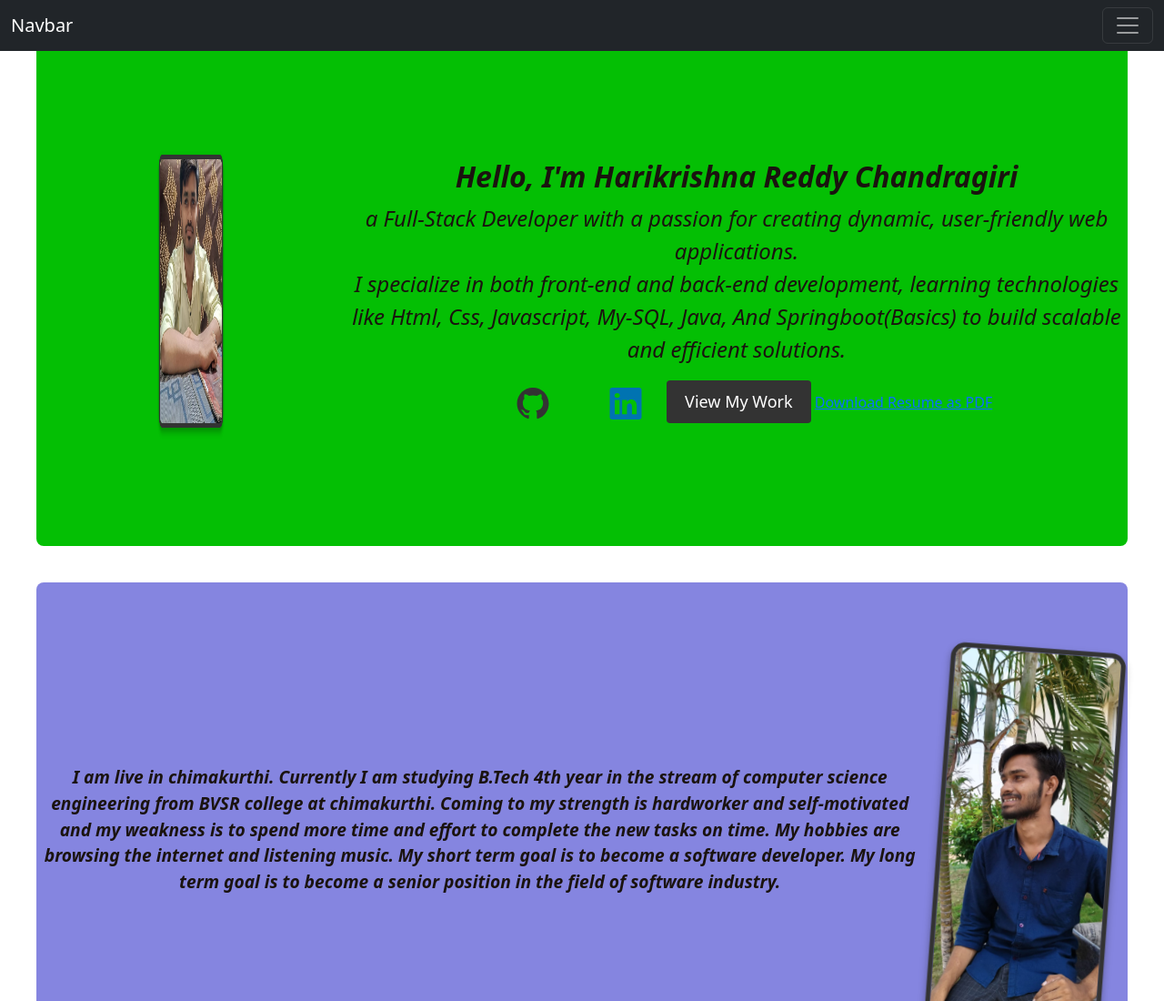
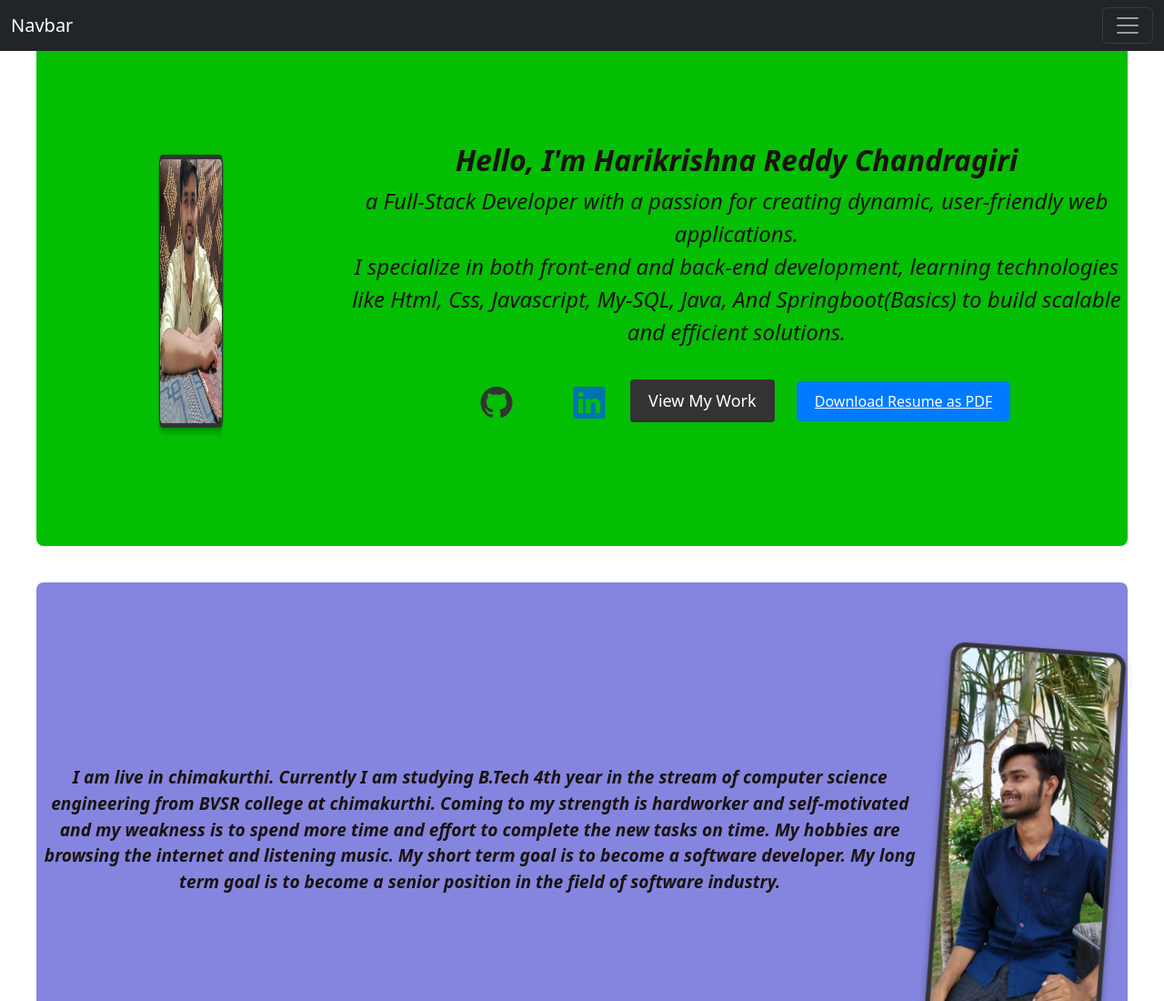
Before and after one commit to chandragiriharikrishnareddy/PersonalPortfolio, a plain HTML site: page index.html in a window 1280 px wide. Shown: the top 1100 px of the page at 91% size. Drawn offline with nearby package versions, Linux system fonts and the light colour scheme; some icons are missing.

Commit message:
Update styles.css

```diff
--- a/styles.css
+++ b/styles.css
@@ -301,3 +301,19 @@ body{
     cursor: pointer;
     transition: background-color 0.3s ease;
 }
+.download-link {
+    display: inline-block;
+    margin: 20px;
+    padding: 10px 20px;
+    font-size: 16px;
+    color: #fff;
+    background-color: #007bff;
+    border: none;
+    border-radius: 5px;
+    cursor: pointer;
+    transition: background-color 0.3s ease;
+  }
+
+  .download-link:hover {
+    background-color: #0056b3;
+}
```
